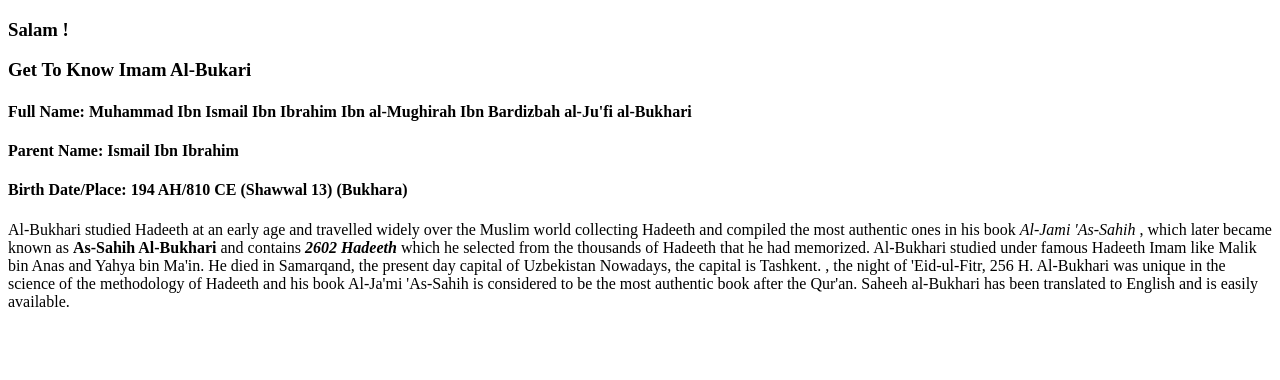
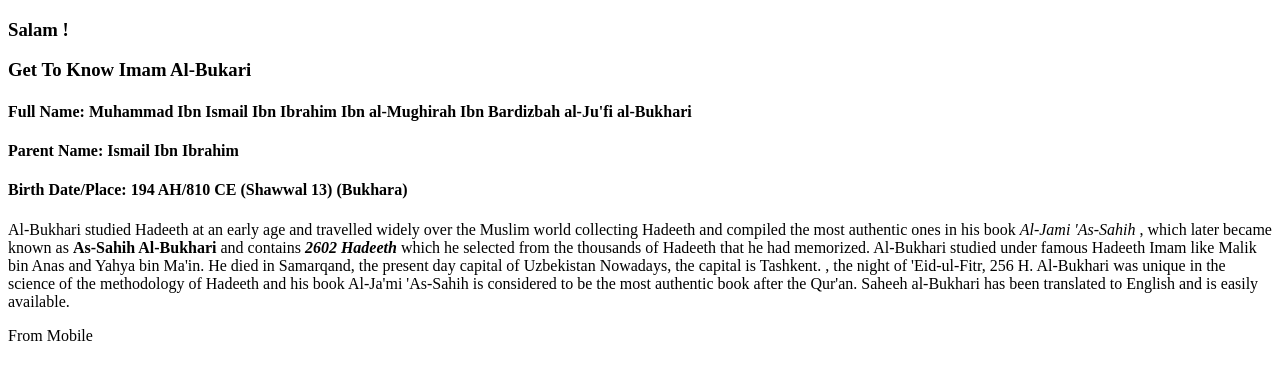
Before and after one commit to Uplifthq/Basic-Bio, a plain HTML site: page index.html in a window 1280 px wide. Drawn offline with Linux system fonts and the light colour scheme.

Commit message:
update index.html

```diff
--- a/index.html
+++ b/index.html
@@ -25,7 +25,9 @@
                as <b> As-Sahih Al-Bukhari </b> and contains <b><em>2602 Hadeeth </em></b> which he selected from the thousands of Hadeeth that he had memorized. Al-Bukhari studied under famous Hadeeth Imam like Malik bin Anas and Yahya bin Ma'in. He died in Samarqand, the present day capital of Uzbekistan Nowadays, the capital is Tashkent. , the night of 'Eid-ul-Fitr, 256 H. Al-Bukhari was unique in the science of the methodology of Hadeeth and his book Al-Ja'mi 'As-Sahih is considered to be the most authentic book after the Qur'an. Saheeh al-Bukhari has been translated to English and is easily available.</p>
     </section>
     <!-- FOOTER -->
+
     <footer>
+      <p>From Mobile</p>
 
     </footer>
 </body>
```
